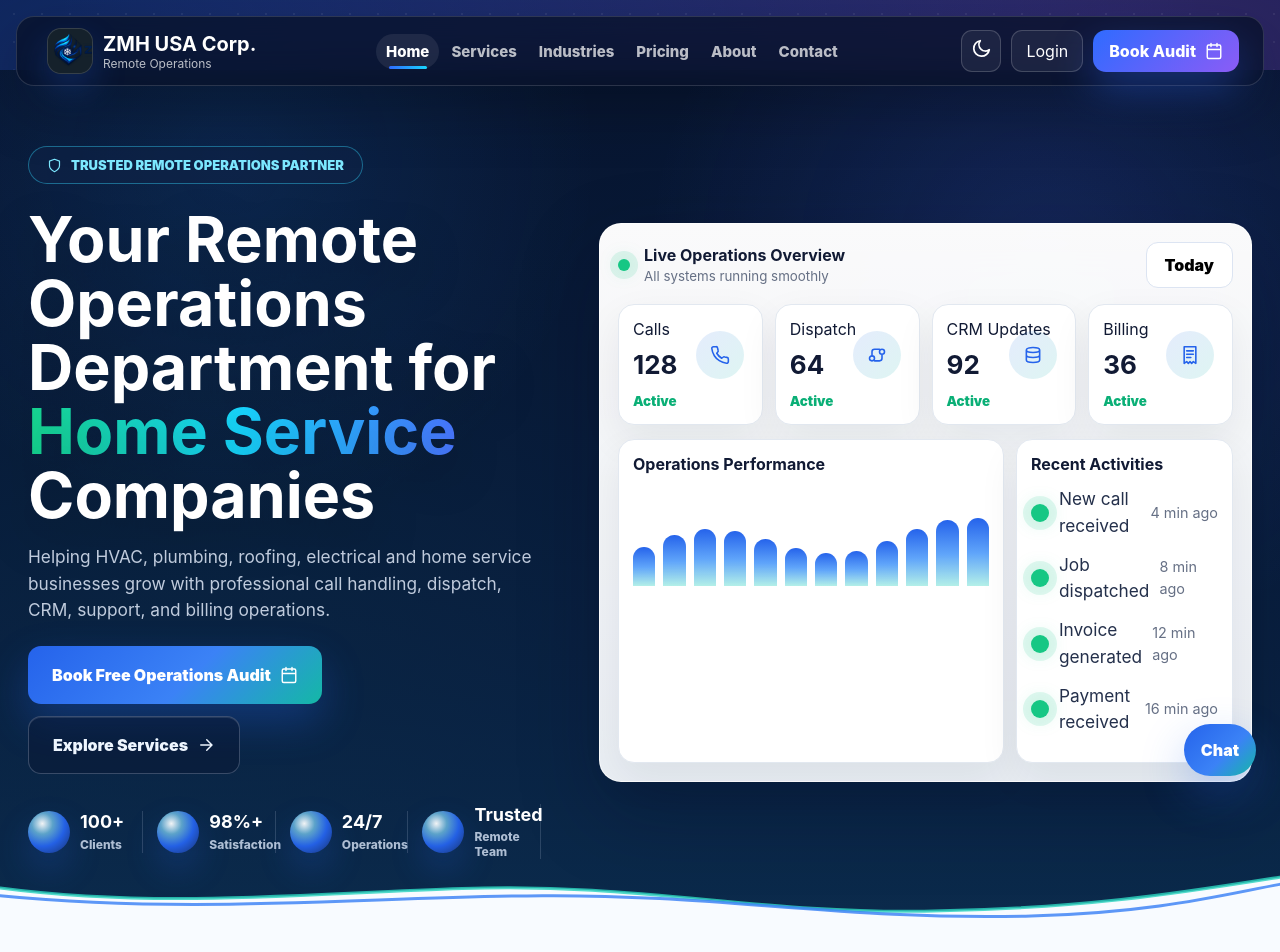
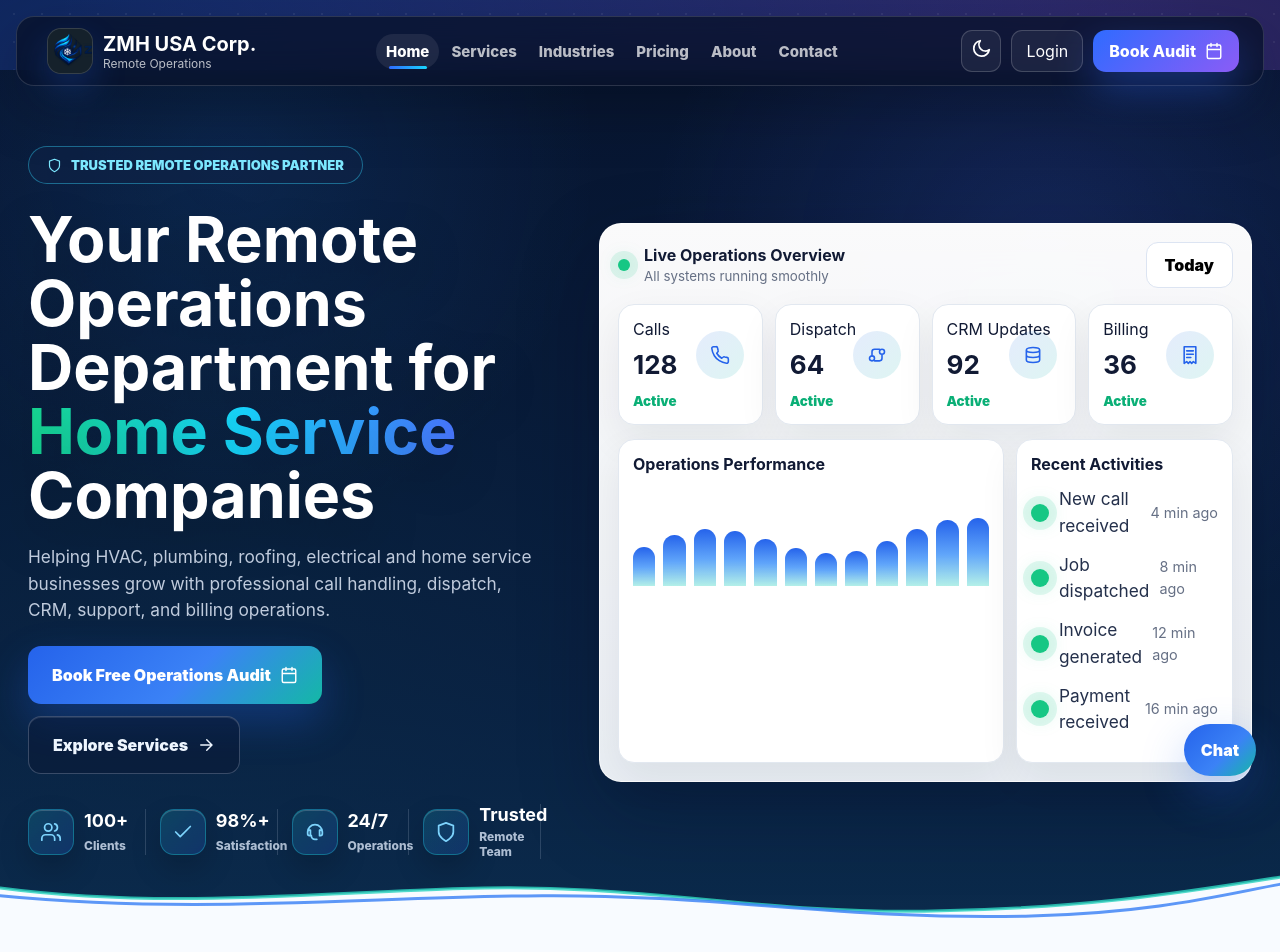
Before and after one commit to zmhcorp123/Zmh_F, a React (Vite) app: page / in a window 1280 px wide. Shown: the top 952 px of the page. Built offline with nearby package versions, Linux system fonts and the light colour scheme.

Commit message:
Update project

```diff
--- a/src/pages/Home.jsx
+++ b/src/pages/Home.jsx
@@ -58,7 +58,7 @@ export function Home() {
           <h1>Your Remote Operations Department for <span>Home Service</span> Companies</h1>
           <p>Helping HVAC, plumbing, roofing, electrical and home service businesses grow with professional call handling, dispatch, CRM, support, and billing operations.</p>
           <div className="hero-actions"><Button to="/book-meeting" icon="calendar">Book Free Operations Audit</Button><Button to="/services" variant="secondary">Explore Services</Button></div>
-          <div className="trust-strip">{[["100+", "Clients"], ["98%+", "Satisfaction"], ["24/7", "Operations"], ["Trusted", "Remote Team"]].map(([value, label]) => <div key={label}><strong>{value}</strong><span>{label}</span></div>)}</div>
+          <div className="trust-strip">{[["100+", "Clients", "users"], ["98%+", "Satisfaction", "check"], ["24/7", "Operations", "headset"], ["Trusted", "Remote Team", "shield"]].map(([value, label, icon]) => <div key={label}><b className="trust-icon"><Icon name={icon} size={22} /></b><strong>{value}</strong><span>{label}</span></div>)}</div>
         </motion.div>
         <OperationsDashboard />
       </section>
--- a/src/styles/global.css
+++ b/src/styles/global.css
@@ -594,7 +594,7 @@ main section { max-width: 1400px; }
 .saas-hero .btn.secondary { color: white; background: rgba(255,255,255,.06); border-color: rgba(255,255,255,.2); }
 .trust-strip { display: grid; grid-template-columns: repeat(4, minmax(0, auto)); gap: 18px; margin-top: 30px; align-items: center; }
 .trust-strip div { display: grid; grid-template-columns: auto 1fr; gap: 4px 10px; align-items: center; padding-right: 18px; border-right: 1px solid rgba(255,255,255,.18); }
-.trust-strip div::before { content: ""; grid-row: span 2; width: 42px; height: 42px; border-radius: 50%; background: radial-gradient(circle at 35% 30%, #fff, #2f6bff 38%, #141b56); box-shadow: 0 0 28px rgba(47,107,255,.38); }
+.trust-icon { grid-row: span 2; display: grid; place-items: center; width: 46px; height: 46px; border: 1px solid rgba(34,244,255,.28); border-radius: 14px; color: #7dd3fc; background: linear-gradient(135deg, rgba(34,244,255,.14), rgba(47,107,255,.18)); box-shadow: inset 0 1px 0 rgba(255,255,255,.18), 0 14px 30px rgba(0,0,0,.18); }
 .trust-strip strong { color: white; font-size: 18px; }
 .trust-strip span { color: rgba(255,255,255,.78); font-size: 12px; font-weight: 850; }
 
@@ -1638,12 +1638,6 @@ button[type="submit"],
   border-right-color: rgba(226, 238, 255, .16);
 }
 
-.trust-strip div::before {
-  background:
-    radial-gradient(circle at 34% 30%, rgba(255,255,255,.95), rgba(125, 211, 252, .72) 26%, rgba(37, 99, 235, .96) 56%, #17306e 100%);
-  box-shadow: 0 16px 34px rgba(37, 99, 235, .24);
-}
-
 .trust-strip span {
   color: rgba(226, 238, 255, .76);
 }
```
